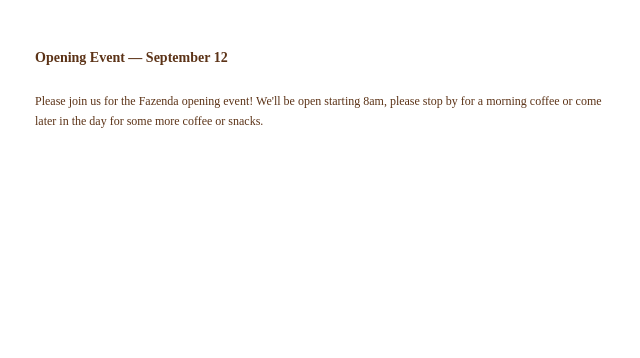
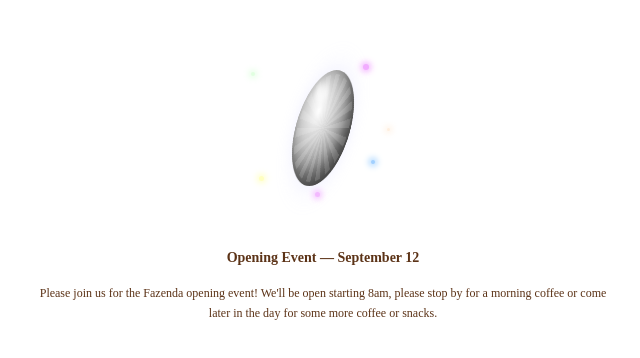
Before and after one commit to matteocarroll/fazenda, a Next.js app: page /sep12 in a window 1280 px wide. Shown: the top 358 px of the page, without its empty margins (317-957 px from the left). Built offline with nearby package versions, Linux system fonts and the light colour scheme.

Commit message:
Add animated disco ball to sep12 event page

```diff
--- a/app/sep12/page.tsx
+++ b/app/sep12/page.tsx
@@ -1,11 +1,86 @@
 export default function Sep12() {
   return (
     <main className="min-h-screen bg-white py-12 px-6">
-      <div className="max-w-xl mx-auto flex flex-col gap-6 text-[#5c3317] text-xs leading-relaxed">
-        <p className="font-semibold text-sm">Opening Event — September 12</p>
-        <p>
-          Please join us for the Fazenda opening event! We&apos;ll be open starting 8am, please stop by for a morning coffee or come later in the day for some more coffee or snacks.
-        </p>
+      <style>{`
+        @keyframes spin {
+          from { transform: rotateY(0deg) rotateX(15deg); }
+          to   { transform: rotateY(360deg) rotateX(15deg); }
+        }
+        @keyframes shimmer {
+          0%, 100% { opacity: 0.3; }
+          50%       { opacity: 1; }
+        }
+        .disco-ball {
+          width: 120px;
+          height: 120px;
+          border-radius: 50%;
+          background: radial-gradient(circle at 35% 35%, #fff 0%, #ccc 30%, #888 60%, #555 100%);
+          position: relative;
+          animation: spin 3s linear infinite;
+          box-shadow:
+            inset -10px -10px 20px rgba(0,0,0,0.4),
+            0 0 30px rgba(200,200,255,0.3);
+        }
+        .disco-ball::before {
+          content: '';
+          position: absolute;
+          inset: 4px;
+          border-radius: 50%;
+          background: repeating-conic-gradient(
+            rgba(255,255,255,0.15) 0deg 10deg,
+            transparent 10deg 20deg
+          );
+        }
+        .disco-ball::after {
+          content: '';
+          position: absolute;
+          top: 12%;
+          left: 20%;
+          width: 25%;
+          height: 18%;
+          border-radius: 50%;
+          background: rgba(255,255,255,0.7);
+          filter: blur(4px);
+        }
+        .sparkle {
+          position: absolute;
+          border-radius: 50%;
+          animation: shimmer 1.5s ease-in-out infinite;
+        }
+      `}</style>
+
+      <div className="max-w-xl mx-auto flex flex-col items-center gap-10 text-[#5c3317] text-xs leading-relaxed">
+
+        <div style={{ position: "relative", width: 160, height: 160, display: "flex", alignItems: "center", justifyContent: "center" }}>
+          <div className="disco-ball" />
+          {[
+            { top: "10%",  left: "75%",  size: 6,  delay: "0s",    color: "#f0a0ff" },
+            { top: "70%",  left: "80%",  size: 4,  delay: "0.3s",  color: "#a0d0ff" },
+            { top: "80%",  left: "10%",  size: 5,  delay: "0.6s",  color: "#ffffa0" },
+            { top: "15%",  left: "5%",   size: 4,  delay: "0.9s",  color: "#a0ffa0" },
+            { top: "50%",  left: "90%",  size: 3,  delay: "1.1s",  color: "#ffd0a0" },
+            { top: "90%",  left: "45%",  size: 5,  delay: "1.4s",  color: "#f0a0ff" },
+          ].map((s, i) => (
+            <span
+              key={i}
+              className="sparkle"
+              style={{
+                top: s.top, left: s.left,
+                width: s.size, height: s.size,
+                background: s.color,
+                animationDelay: s.delay,
+                boxShadow: `0 0 6px 2px ${s.color}`,
+              }}
+            />
+          ))}
+        </div>
+
+        <div className="flex flex-col gap-4 text-center">
+          <p className="font-semibold text-sm">Opening Event — September 12</p>
+          <p>
+            Please join us for the Fazenda opening event! We&apos;ll be open starting 8am, please stop by for a morning coffee or come later in the day for some more coffee or snacks.
+          </p>
+        </div>
       </div>
     </main>
   )
```
